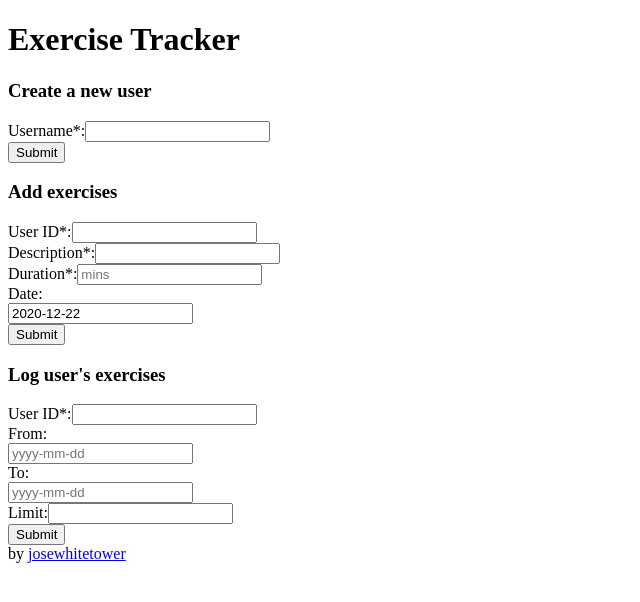
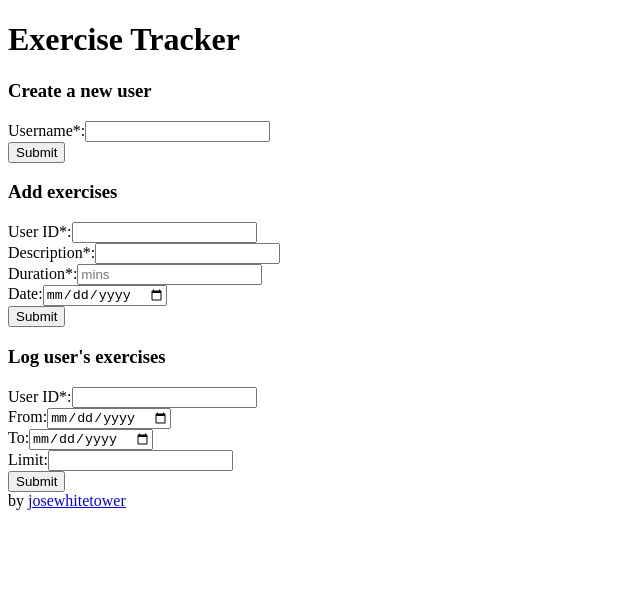
Before and after one commit to josewhitetower/exercise-frontend, a Next.js app: page / in a window 1280 px wide. Shown: the top 602 px of the page, without its empty margins (0-640 px from the left). Built offline with nearby package versions, Linux system fonts and the light colour scheme.

Commit message:
replaced react calendar for native input

```diff
--- a/components/LogsForm.js
+++ b/components/LogsForm.js
@@ -1,15 +1,11 @@
 import {useState} from 'react';
-import Calendar from 'react-calendar';
-import formattedDate from '../lib/formattedDate';
 export default function LogsForm({setUserLog}) {
   const [userId, setUserId] = useState('');
-  const [from, setFrom] = useState(null);
-  const [to, setTo] = useState(null);
+  const [from, setFrom] = useState('');
+  const [to, setTo] = useState('');
   const [limit, setLimit] = useState('');
   const [error, setError] = useState('');
   const [isProcessing, setIsProcessing] = useState(false);
-  const [showFromCalendar, setShowFromCalendar] = useState(false);
-  const [showToCalendar, setShowToCalendar] = useState(false);
 
   const handleSubmit = async (e) => {
     try {
@@ -22,10 +18,10 @@ export default function LogsForm({setUserLog}) {
         params.append('userId', userId);
       }
       if (from) {
-        params.append('from', formattedDate(from));
+        params.append('from', from);
       }
       if (to) {
-        params.append('to', formattedDate(to));
+        params.append('to', to);
       }
       if (limit) {
         params.append('limit', limit);
@@ -53,31 +49,14 @@ export default function LogsForm({setUserLog}) {
     setUserId(e.target.value);
   };
 
-  const handleTileClassName = (tile, date) => {
-    if (formattedDate(tile.date) === formattedDate(date)) {
-      return 'bg-indigo-900 rounded';
-    }
+  const handleFromChange = (e) => {
+    error && setError('');
+    setFrom(e.target.value);
   };
 
-  const clearFrom = () => {
-    setFrom(null);
-    setShowFromCalendar(false);
-  };
-  const clearTo = () => {
-    setTo(null);
-    setShowToCalendar(false);
-  };
-
-  const handleFromChange = (value) => {
+  const handleToChange = (e) => {
     error && setError('');
-    setFrom(value);
-    setShowFromCalendar(false);
-  };
-
-  const handleToChange = (value) => {
-    error && setError('');
-    setTo(value);
-    setShowToCalendar(false);
+    setTo(e.target.value);
   };
 
   const handleLimitChange = (e) => {
@@ -107,69 +86,31 @@ export default function LogsForm({setUserLog}) {
           <label htmlFor="from" className="flex-shrink-0 text-gray-300">
             From:
           </label>
-          <div className="relative">
-            {from && (
-              <span
-                className="absolute right-0 text-white top-2 cursor-pointer"
-                onClick={clearFrom}
-              >
-                x
-              </span>
-            )}
           <input
-              type="text"
+            type="date"
             id="from"
             name="from"
+            placeholder="yyyy-mm-dd"
+            pattern="\d{4}-\d{2}-\d{2}"
             className="p-2 ml-2 bg-indigo-900 border-b border-green-500 text-gray-300 cursor-pointer focus:cursor-text focus:border-green-200 focus:outline-none"
-              autoComplete="off"
-              readOnly={true}
-              onFocus={() => setShowFromCalendar(true)}
-              value={formattedDate(from)}
-              placeholder="yyyy-mm-dd"
-            />
-            {showFromCalendar && (
-              <Calendar
-                className={`absolute ml-2 bg-green-500 rounded p-1 text-white`}
             value={from}
             onChange={handleFromChange}
-                tileClassName={(tile) => handleTileClassName(tile, from)}
           />
-            )}
-          </div>
         </div>
         <div className="flex mt-2 items-center flex-grow mr-2">
           <label htmlFor="to" className="flex-shrink-0 text-gray-300">
             To:
           </label>
-          <div className="relative">
-            {to && (
-              <span
-                className="absolute right-0 text-white top-2 cursor-pointer"
-                onClick={clearTo}
-              >
-                x
-              </span>
-            )}
           <input
-              type="text"
+            type="date"
             id="to"
             name="to"
+            pattern="\d{4}-\d{2}-\d{2}"
+            placeholder="yyyy-mm-dd"
             className="p-2 ml-2 bg-indigo-900 border-b border-green-500 text-gray-300 cursor-pointer focus:cursor-text focus:border-green-200 focus:outline-none"
-              autoComplete="off"
-              readOnly={true}
-              onFocus={() => setShowToCalendar(true)}
-              value={formattedDate(to)}
-              placeholder="yyyy-mm-dd"
-            />
-            {showToCalendar && (
-              <Calendar
-                className={`absolute ml-2 bg-green-500 rounded p-1 text-white`}
             value={to}
             onChange={handleToChange}
-                tileClassName={(tile) => handleTileClassName(tile, to)}
           />
-            )}
-          </div>
         </div>
         <div className="flex mt-2 items-center flex-grow mr-2">
           <label htmlFor="limit" className="flex-shrink-0 text-gray-300">
--- a/components/NewExerciseForm.js
+++ b/components/NewExerciseForm.js
@@ -1,15 +1,12 @@
 import {useState} from 'react';
-import Calendar from 'react-calendar';
-import formattedDate from '../lib/formattedDate'
 export default function NewExerciseForm() {
   const [userId, setUserId] = useState('');
   const [description, setDescription] = useState('');
   const [duration, setDuration] = useState('');
-  const [date, setDate] = useState(new Date());
+  const [date, setDate] = useState('');
   const [error, setError] = useState('');
   const [success, setSuccess] = useState('');
   const [isProcessing, setIsProcessing] = useState(false);
-  const [showCalendar, setShowCalendar] = useState(false);
 
   const handleSubmit = async (e) => {
     try {
@@ -19,7 +16,7 @@ export default function NewExerciseForm() {
         user_id: Number(userId),
         description,
         duration: Number(duration),
-        date: formattedDate(date),
+        date: date,
       };
       if (data.user_id && data.description && data.duration) {
         // create new Exercise
@@ -61,18 +58,12 @@ export default function NewExerciseForm() {
     setDuration(e.target.value);
   };
 
-  const handleDateChange = (value) => {
+  const handleDateChange = (e) => {
     error && setError('');
     success && setSuccess('');
-    setDate(value);
-    setShowCalendar(false);
+    setDate(e.target.value);
   };
 
-  const handleTileClassName = (tile) => {
-    if (formattedDate(tile.date) === formattedDate(date)) {
-      return 'bg-indigo-900 rounded';
-    }
-  };
   return (
     <form
       className="mt-4 p-2 md:flex-grow md:ml-4 flex flex-col"
@@ -126,27 +117,16 @@ export default function NewExerciseForm() {
         <label htmlFor="date" className="flex-shrink-0 text-gray-300">
           Date:
         </label>
-        <div className="relative">
         <input
-            type="text"
+          type="date"
           id="date"
           name="date"
-            autoComplete="off"
-            readOnly={true}
+          pattern="\d{4}-\d{2}-\d{2}"
+          placeholder="yyyy-mm-dd"
           className="p-2 ml-2 w-full bg-indigo-900 border-b border-green-500 text-gray-300 cursor-pointer focus:cursor-text focus:border-green-200 focus:outline-none"
-            onFocus={() => setShowCalendar(true)}
-            value={formattedDate(date)}
-            placeholder="yyyy-mm-dd"
-          />
-          {showCalendar && (
-            <Calendar
-              className={`absolute ml-2 bg-green-500 rounded p-1 text-white z-10`}
           value={date}
           onChange={handleDateChange}
-              tileClassName={handleTileClassName}
         />
-          )}
-        </div>
       </div>
       <button
         type="submit"
--- a/package.json
+++ b/package.json
@@ -12,7 +12,6 @@
     "next": "10.0.3",
     "postcss": "^8.1.14",
     "react": "17.0.1",
-    "react-calendar": "^3.2.1",
     "react-dom": "17.0.1",
     "tailwindcss": "^2.0.1"
   }
```
Also changed, not shown: 1 other file (tests, documents, lock files or other folders). Lines whose indentation alone changed are shown as unchanged.
